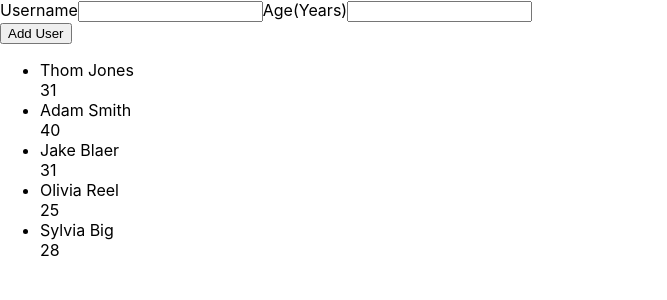
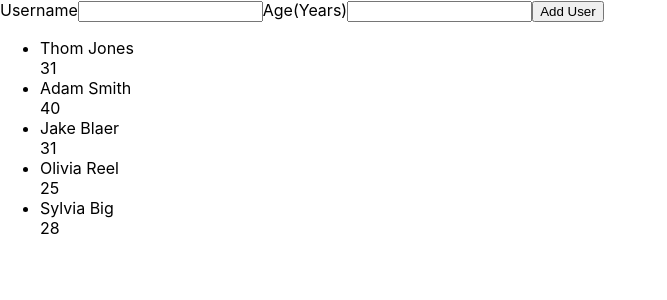
Before and after one commit to matekuna92/react-addusers-modal-project, a React (Create React App) app in the folder react-adduser-modal-project/: page / in a window 1280 px wide. Shown: the top 300 px of the page, without its empty margins (0-667 px from the left). Built offline with nearby package versions, Linux system fonts and the light colour scheme.

Commit message:
Card component

```diff
--- a/react-adduser-modal-project/src/App.js
+++ b/react-adduser-modal-project/src/App.js
@@ -35,7 +35,7 @@ function App() {
 
     return (
       <div>
-          <FormInput />
+          <FormInput userList={defaultUsers} />
           <UserList userList={defaultUsers} />
       </div>
     )
--- /dev/null
+++ b/react-adduser-modal-project/src/components/Card/Card.js
@@ -0,0 +1,13 @@
+import React from 'react';
+
+import styles from './Card.modules.css';
+
+const Card = (props) => {
+    const classes = 'card ' + props.className;
+
+    return (
+            <div className={classes}>{props.children}</div>
+    )
+}
+
+export default Card;
--- a/react-adduser-modal-project/src/components/FormInput/FormInput.js
+++ b/react-adduser-modal-project/src/components/FormInput/FormInput.js
@@ -1,33 +1,46 @@
-import React from 'react';
+import React, { useState } from 'react';
 
 import Button from '../Button/Button';
 import styles from './FormInput.module.css';
+import Card from '../Card/Card';
 
-const FormInput = () => {
+const FormInput = (props) => {
+    const [formUserName, setFormUserName] = useState('');
+    const [formUserAge, setFormUserAge] = useState('');
 
-    const formSubmitHandler = (e) => {
-        e.preventDefault();
-    }
+    const formSubmitHandler = (event) => {
+        event.preventDefault();
 
-    const nameChangeHandler = () => {
+        const userData = {
+            name: formUserName,
+            age: formUserAge
+        };
+
+        console.log(userData);
+        props.onAddUser(userData);
 
     }
 
-    const ageChangeHandler = () => {
+    const nameChangeHandler = (event) => {
+        setFormUserName(event.target.value);
+        console.log(formUserName);
+    }
 
+    const ageChangeHandler = (event) => {
+        setFormUserAge(event.target.value);
+        console.log(formUserAge);
     }
 
     return (
-        <form onSubmit={formSubmitHandler} className={styles.form}>
-            <div className='form-container'>
+        <Card className='form-container'>
+            <form onSubmit={formSubmitHandler} className={styles.form}>
                 <label>Username</label>
                 <input type='text' onChange={nameChangeHandler} />
                 <label>Age(Years)</label>
                 <input type='text' onChange={ageChangeHandler} />
-
-            </div>
-            <Button type='submit'> Add User </Button>
-        </form>
+                <Button type='submit'> Add User </Button>
+            </form>
+        </Card>
     );
 }
 
--- a/react-adduser-modal-project/src/components/UserList/UserList.js
+++ b/react-adduser-modal-project/src/components/UserList/UserList.js
@@ -2,14 +2,16 @@ import React from 'react';
 
 import User from '../User/User';
 import styles from './UserList.module.css';
+import Card from '../Card/Card';
 
 const UserList = (props) => {
 
     return (
+        <Card className='users'>
             <ul className='user-list'>
                 {props.userList.map(user => (
                     <User
-                    id={user.id}
+                        key={user.id}
                         name={user.name}
                         age={user.age}
                     >
@@ -18,6 +20,7 @@ const UserList = (props) => {
                     </User>
             ))}
             </ul>
+        </Card>
    );
 }
 
```
Also changed, not shown: react-adduser-modal-project/src/components/Card/Card.modules.css (added). Lines whose indentation alone changed are shown as unchanged.
